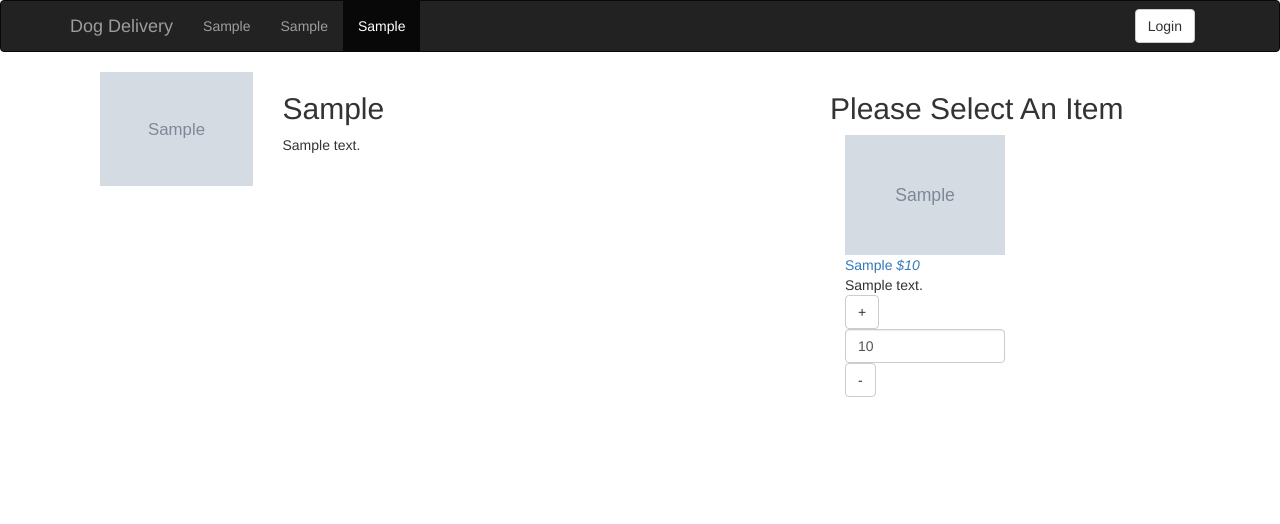
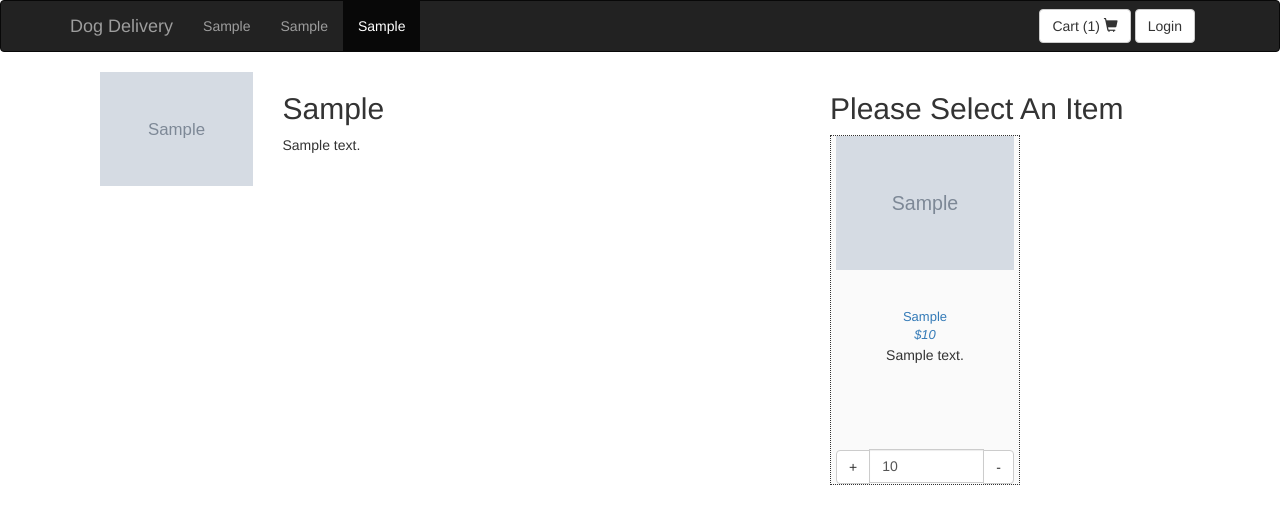
Before and after one commit to notnarb/dogdelivery, a Django app: template templates/vendor_view.html in a window 1280 px wide. Shown: the top 524 px of the page. Run offline with Django 3.2, Linux system fonts and the light colour scheme; the template is opened without the code that fills it: most values are stand-ins (such as "Sample title", 1, 10 or a date in 2020); grey boxes marked "Sample" are stand-in pictures; some libraries are stand-ins or nearby versions.

Commit message:
better cart support

```diff
--- a/dogdelivery/urls.py
+++ b/dogdelivery/urls.py
@@ -16,6 +16,8 @@ urlpatterns = patterns('',
     # url(r'^blog/', include('blog.urls')),
 
 #    url(r'^admin/', include(admin.site.urls)),
+    url(r'%s\cart/(?P<stadiumName>\w+)/(?P<vendorName>\w+)/' % prefix, 'main.views.cart'),
+    url(r'%s\cart/(?P<stadiumName>\w+)/' % prefix, 'main.views.cart'),
     url(r'%s\cart/' % prefix, 'main.views.cart'),
     url(r'%s(?P<stadiumName>\w+)/(?P<vendorName>\w+)/(?P<itemName>\w+)/' % prefix, 'main.views.ItemView'),
     url(r'%s(?P<stadiumName>\w+)/(?P<vendorName>\w+)/(?P<itemName>\w+)' % prefix, 'main.views.ItemView'),
--- /dev/null
+++ b/static/css/dogdelivery.css
@@ -0,0 +1,119 @@
+.item-image {
+    width: auto;
+    height: auto;
+    max-height: 80%;
+    margin: auto;
+}
+
+.vendor-container {
+    background-color:#FAFAFA;
+    border:1px dotted;
+    height:400px;
+    overflow: hidden;
+    text-align: center;
+    padding-left: 10px;
+    padding-right: 10px;
+}
+
+.vendor-container-top {
+    height: 60%;
+}
+
+.item-container {
+    background-color: #FAFAFA;
+    border: 1px dotted;
+    height: 350px;
+    overflow: hidden;
+    text-align: center;
+    padding-left: 5px;
+    padding-right: 5px;
+}
+
+.item-container-top {
+    height:60%;
+    overflow:hidden;
+    position: relative
+}
+
+.item-container-link {
+    /* height:10%; */
+    /* overflow:hidden */
+    font-size: small;
+    width: 100%;
+    position: absolute;
+    bottom: 0
+}
+.item-container-description {
+    max-height: 75%;
+    height: 75%;
+    overflow:auto
+}
+
+.item-container-bottom {
+    height: 40%;
+    max-height: 40%;
+    position: relative;
+    /* width: 150px; */
+    /* max-width: 120px; */
+    /* margin: auto */
+}
+
+.quantity-selector {
+    width: 30%;
+}
+
+
+.vendor-cart-container {
+    border: 1px solid
+}
+
+.vendor-cart-header {
+    border-bottom: 1px solid
+}
+
+.item-container-quantity {
+    position: absolute;
+    bottom: 0;
+    height: 25%;
+
+}
+
+
+@media (max-width: 767px) {
+    .item-container {
+	height: 160px;
+	margin-bottom: 10px;
+	padding-bottom: 5px;
+	border: solid 1px
+    }
+    .item-container-top {
+	height: 100%;
+	float: left;
+	width: 50%;
+	max-width: 50%;
+    }
+
+    .item-container-link {
+	font-size: x-small
+    }
+
+     .item-container-description {
+    	/* float: right; */
+    	width: 100%;
+    	max-width: 100%;
+    	height: 80%;
+    	max-height: 80%;
+
+    }
+
+    .item-container-bottom {
+	height: 100%;
+	max-height: 100%;
+	/* text-align: left; */
+	width: 50%;
+	float: right;
+    }
+
+
+
+}
--- /dev/null
+++ b/static/js/dogdelivery.js
@@ -0,0 +1,74 @@
+dogdelivery = (function () {
+    var urlPrefix;
+    var stadium;
+    var vendor;
+    var item;
+
+    function init () {
+	var pageInfo = pageVariables || {}; //get pageVariables (should be stored by template)
+	urlPrefix = pageInfo.urlPrefix;
+	stadium = pageInfo.stadium;
+	vendor = pageInfo.vendor;
+	item = pageInfo.item;
+	// If there is nothing in the cart, hide it
+	if ($("#cart-button-number").text() === "0")
+	    $("#cart-button").hide();
+	$("#cart-button").click(getCart);
+
+	// Vendor page
+	if (pageInfo.currentPage == "vendor") {
+	    // Add observers to all incrementing buttons
+	    // $(".item-container-quantity").each( function (i, element) {
+	    // 	$(element).empty();
+	    // 	var incrementSide = $("<div>", {'class':"input-group-btn"}).appendTo($(element));
+	    // 	var incrementButton = $("<button>",{'class':"btn btn-default item-incrementer","text":"+"}).appendTo(incrementSide);
+	    // 	var quantitySelector = $("<input>", {
+	    // 	    'class':'form-control quantity-selector',
+	    // 	    'type': 'text'
+	    // 	}).appendTo($(element));
+	    // 	var decrementSide = $("<div>", {'class':"input-group-btn"}).appendTo($(element));
+	    // 	var decrementButton = $("<button>",{'class':"btn btn-default item-incrementer","text":"-"}).appendTo(decrementSide);
+	    // 	// console.log($(element).parent().parent().data('item'));
+
+	    // });
+
+	}
+    };
+
+    function update_id (selectbox) {
+	var item_name = selectbox.data('name');
+	$.ajax(
+	    {'type':'POST',
+	     'url' : item_name.concat('/'),
+	     'data': {
+		 'quantity' : parseInt(selectbox.val()),
+		 'csrfmiddlewaretoken': '{{csrf_token}}'
+	     }}).done(
+		 function (response) {
+		     if (response.error)
+			 alert(response.error);
+		 }
+	     );
+    };
+
+
+    function cart_url () {
+	if (!stadium)
+	    return urlPrefix.concat("cart/");
+	if (!vendor)
+	    return urlPrefix.concat(["cart", stadium].join("/")).concat("/");
+	return urlPrefix.concat(["cart", stadium, vendor].join("/")).concat("/");
+    };
+
+     function getCart () {
+	$.ajax({
+	    'url': cartUrl(),
+	    dataType: 'json'});
+    };
+
+    return {
+	'init': init()
+    };
+}());
+
+$(document).ready(dogdelivery.init);
--- a/templates/home.html
+++ b/templates/home.html
@@ -34,6 +34,10 @@
           </ul>
 	  <div class="nav pull-right">
 	    <!-- <a class="btn btn-default navbar-btn" href="{{urlPrefix}}login/">Login</a> -->
+	    <div class="btn btn-default" style="background-color: white" id="cart-button">
+	      Cart (<span id="cart-button-number">{{current_cart|length}}</span>)
+	      <div class="glyphicon glyphicon-shopping-cart"></div>
+	    </div>
 	    <a class="btn btn-default navbar-btn" onclick="alert('Nope')">Login</a>
 	  </div>
         </div><!--/.nav-collapse -->
@@ -64,7 +68,18 @@
 </div> {# end encompassing container block #}
 
   </body>
+  <script>
+    var pageVariables = {
+	"urlPrefix"	: "{{urlPrefix}}",
+	"stadium"	: "{{stadium.name}}",
+	"vendor"	: "{{vendor.name}}",
+	"item"		: "{{item.name}}"
+    };
+    {% block custom_variables %}{% endblock %}
+  </script>
   <script src="https://code.jquery.com/jquery-1.10.2.min.js"></script>
-    <script src="{{STATIC_URL}}/js/bootstrap.min.js"></script>
+  <script src="{{STATIC_URL}}js/bootstrap.min.js"></script>
+  <script src="{{STATIC_URL}}js/dogdelivery.js"></script>
+
 </html>
 {% endblock %}
--- a/templates/item_view.html
+++ b/templates/item_view.html
@@ -1,10 +1,10 @@
 {% extends "home.html" %}
 {% block bodyblock %}
 <h2> Would you like to purchase 1 {{item.space_out}}?</h2>
-
+{{item.description}}
 <form class='form-inline'>
   <div class="input-group">
-    <input type='submit' class="btn btn-success btn-lg" value="Yes">
+    <input type='submit' class="btn btn-success btn-lg" value="Add to cart">
     <a href="{{urlPrefix}}{{stadium.name}}/{{vendor.name}}/">
       <button type='button' class="btn btn-lg btn-danger navbar-btn">No</button>
     </a>
--- a/templates/vendor_view.html
+++ b/templates/vendor_view.html
@@ -1,4 +1,9 @@
 {% extends "home.html" %}
+
+{% block custom_variables %}
+pageVariables.currentPage = "vendor"
+{% endblock %}
+
 
 {% block bodyblock %}
 <div class="col-md-8 container">
@@ -13,6 +18,8 @@
     <h2>{{vendor.space_out}}</h2>
     {% if vendor.description %}
     <p>{{vendor.description}}</p>
+    {% else %}
+    <p>No description available</p>
     {% endif %}
   </div>
 </div>
@@ -29,16 +36,26 @@
     <img class="img-responsive item-image" src="{{STATIC_URL}}user/placeholder.jpg">
     {% endif %}
 
-    <div class="item-container-link">{{item.space_out}}  <i>${{item.price}}</i></div>
+    <div class="item-container-link">{{item.space_out}}<br><i>${{item.price}}</i></div>
     </div>
   </a>
-  <div class="item-container-description">{{item.description}}</div>
   <div class="item-container-bottom">
-    <!-- <input placeholder="1" style="width:50%"></input> -->
-    <button class="btn btn-default" style="display:inline" onclick="increment({{forloop.counter}})">+</button>
-    <input type="text" style="display:inline" class="form-control quantity-selector" data-name="{{item.name}}" value="{{item.quantity|default:0}}" id="item-quantity-{{forloop.counter}}"/>
-
-    <button class="btn btn-default" style="display:inline" onclick="decrement({{forloop.counter}})">-</button>
+    <div class="item-container-description">
+      {% if item.description %}
+      {{item.description}}
+      {% else %}
+      No description available
+      {% endif %}
+    </div>
+    <div class="input-group item-container-quantity" data-item="{{item.name}}">
+      <div class="input-group-btn">
+	<button class="btn btn-default item-incrementer" data-item="{{item.name}}" style="display:inline" onclick="increment({{forloop.counter}})">+</button>
+      </div>
+      <input type="text" style="display:inline" class="form-control quantity-selector" data-name="{{item.name}}" value="{{item.quantity|default:0}}" id="item-quantity-{{forloop.counter}}"/>
+      <div class="input-group-btn">
+	<button class="btn btn-default item-decrementer" style="display:inline" onclick="decrement({{forloop.counter}})">-</button>
+      </div>
+    </div>
   </div>
 </div>
 {% endfor %}
```
Also changed, not shown: main/views.py (+23 -2 lines).
